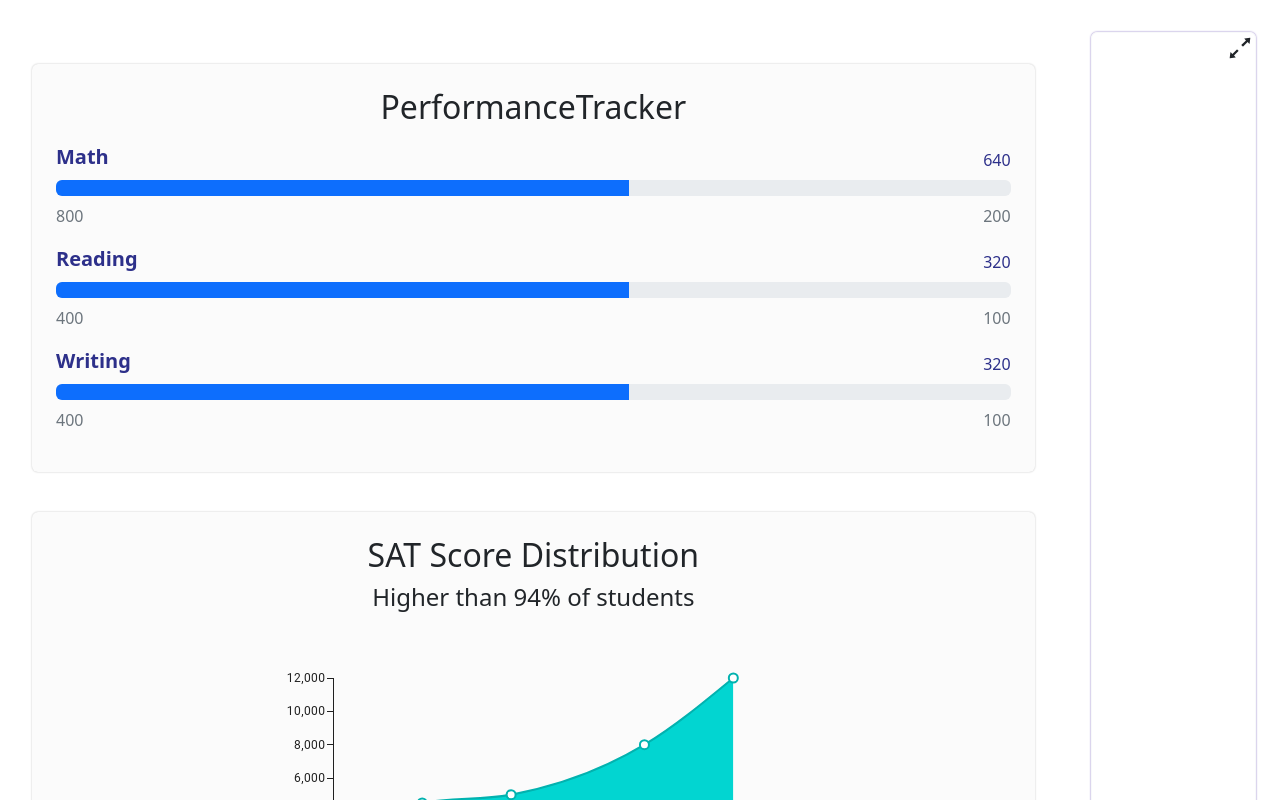
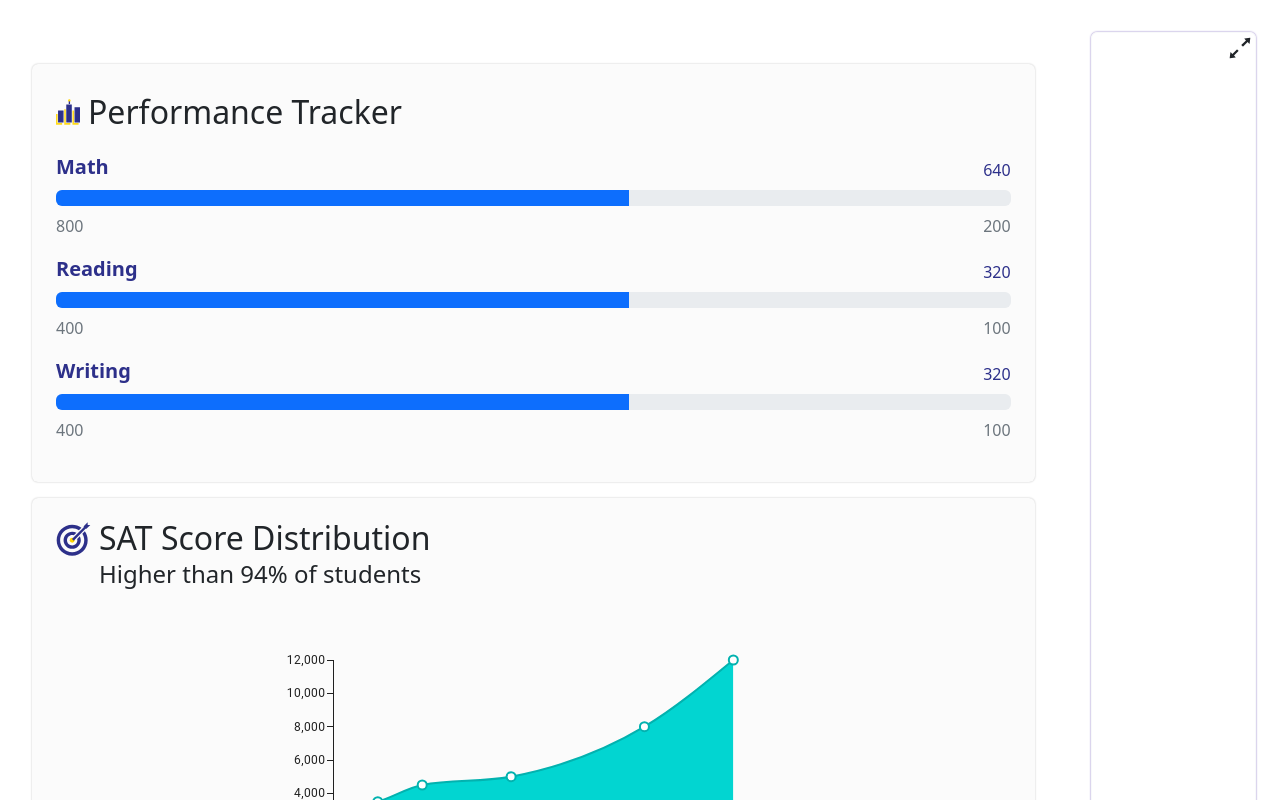
Before and after one commit to s0227373691/demo-code, a React (Vite) app: page / in a window 1280 px wide. Shown: the top 800 px of the page. Built offline with nearby package versions, Linux system fonts and the light colour scheme.

Commit message:
change style

```diff
--- a/src/App.jsx
+++ b/src/App.jsx
@@ -8,12 +8,14 @@ function App() {
   return (
     <Layout>
       <Layout.Left>
+        <section className="d-flex flex-wrap">
           <Wrapped>
             <PerformanceTracker />
           </Wrapped>
           <Wrapped>
             <BasicArea />
           </Wrapped>
+        </section>
       </Layout.Left>
       <Layout.Right>
         <div className="empty-div position-relative border border-1 border-light rounded">
--- a/src/components/BasicArea.jsx
+++ b/src/components/BasicArea.jsx
@@ -1,12 +1,15 @@
 import * as React from "react";
 import { LineChart } from "@mui/x-charts/LineChart";
 
-export default function BasicArea() {
+const ScoreDistribution = () => {
   return (
     <>
-      <header className="mb-3">
-        <h2 className="text-left">SAT Score Distribution</h2>
-        <h4 className="text-left">Higher than 94% of students</h4>
+      <header className="d-flex mb-3">
+        <Icon />
+        <div className="px-2">
+          <h3 className="mb-2 fs-2 lh-1">SAT Score Distribution</h3>
+          <h5 className="fs-4 lh-1 text-start">Higher than 94% of students</h5>
+        </div>
       </header>
       <div className="d-flex justify-content-center">
         <LineChart
@@ -23,4 +26,32 @@ export default function BasicArea() {
       </div>
     </>
   );
+};
+
+export default ScoreDistribution;
+
+function Icon() {
+  return (
+    <svg
+      width="35"
+      height="34"
+      viewBox="0 0 25 24"
+      fill="none"
+      xmlns="http://www.w3.org/2000/svg"
+    >
+      <path
+        fill-rule="evenodd"
+        clip-rule="evenodd"
+        d="M11.5545 23.9733C17.6757 23.9733 22.6379 19.0111 22.6379 12.89C22.6379 10.5047 21.8844 8.29541 20.6024 6.48716L18.8282 8.26134C19.681 9.59854 20.1751 11.1867 20.1751 12.8902C20.1751 17.6511 16.3157 21.5106 11.5548 21.5106C6.79388 21.5106 2.93441 17.6511 2.93441 12.8902C2.93441 8.12933 6.79388 4.26986 11.5548 4.26986C13.3461 4.26986 15.0098 4.81625 16.3884 5.75146L18.1546 3.98521C16.3108 2.6164 14.0273 1.80664 11.5545 1.80664C5.43337 1.80664 0.471191 6.76882 0.471191 12.89C0.471191 19.0111 5.43337 23.9733 11.5545 23.9733ZM14.6019 7.53787C13.7036 7.02544 12.6638 6.73267 11.5555 6.73267C8.15488 6.73267 5.39811 9.48943 5.39811 12.8901C5.39811 16.2907 8.15488 19.0475 11.5555 19.0475C14.9562 19.0475 17.7129 16.2907 17.7129 12.8901C17.7129 11.8708 17.4653 10.9094 17.0268 10.0627L15.1317 11.9578C15.2092 12.2557 15.2504 12.5682 15.2504 12.8902C15.2504 14.9306 13.5963 16.5847 11.5559 16.5847C9.51555 16.5847 7.86149 14.9306 7.86149 12.8902C7.86149 10.8499 9.51555 9.1958 11.5559 9.1958C11.9729 9.1958 12.3737 9.26488 12.7476 9.39221L14.6019 7.53787Z"
+        fill="#2D308A"
+      />
+      <circle cx="11.5562" cy="12.8906" r="1.75" fill="#FFD600" />
+      <path
+        fill-rule="evenodd"
+        clip-rule="evenodd"
+        d="M24.5287 1.95744L22.635 1.92139L20.9607 3.5956L20.9605 3.59533L22.6346 1.9212L22.5986 0.0274251L19.812 2.81401L19.8257 3.53349L11.4255 11.9336L12.663 13.1711L21.1022 4.73184L21.7421 4.74402L24.5287 1.95744Z"
+        fill="#2D308A"
+      />
+    </svg>
+  );
 }
--- a/src/components/Layout.jsx
+++ b/src/components/Layout.jsx
@@ -31,11 +31,7 @@ const Layout = ({ children }) => {
 function LayoutLeft({ children }) {
   const { isExpand } = useLayoutContext();
   return (
-    <div
-      className={`layout-overflow d-flex flex-wrap p-4 ${
-        isExpand ? "col-8" : "col-10"
-      }`}
-    >
+    <div className={`layout-overflow p-4 ${isExpand ? "col-8" : "col-10"}`}>
       {children}
     </div>
   );
--- a/src/components/PerformanceTracker.jsx
+++ b/src/components/PerformanceTracker.jsx
@@ -1,12 +1,12 @@
 import React from "react";
 import TrackerList from "./TrackerList";
-import Container from "./Wrapped";
 
 const PerformanceTracker = () => {
   return (
     <>
-      <header className="mb-3">
-        <h2 className="text-left">PerformanceTracker</h2>
+      <header className="d-flex align-items-center mb-3">
+        <Icon />
+        <span className="fs-2 px-2">Performance Tracker</span>
       </header>
       <TrackerList />
     </>
@@ -14,3 +14,57 @@ const PerformanceTracker = () => {
 };
 
 export default PerformanceTracker;
+
+function Icon({ className }) {
+  return (
+    <svg
+      className={className}
+      width="24"
+      height="26"
+      viewBox="0 0 24 26"
+      fill="none"
+      xmlns="http://www.w3.org/2000/svg"
+    >
+      <path
+        d="M13.3333 2.90495C14.0697 2.90495 14.6667 2.30799 14.6667 1.57161C14.6667 0.835235 14.0697 0.238281 13.3333 0.238281C12.5969 0.238281 12 0.835235 12 1.57161C12 2.30799 12.5969 2.90495 13.3333 2.90495Z"
+        fill="#FFDA1A"
+      />
+      <path
+        d="M13.3867 2.37109V5.02163"
+        stroke="#2D308A"
+        stroke-width="1.33333"
+        stroke-miterlimit="10"
+      />
+      <path
+        d="M2.72428 12.2389H6.87667V22.9056H2.72428V12.2389Z"
+        fill="#2D308A"
+        stroke="#2D308A"
+        stroke-width="1.33333"
+      />
+      <path
+        d="M6.12249 23.9634V25.7633H0V14.9062H1.59453V23.9634H6.12249Z"
+        fill="#FFDA1A"
+      />
+      <path
+        d="M10.9528 6.23893H15.1052V22.9056H10.9528V6.23893Z"
+        fill="#2D308A"
+        stroke="#2D308A"
+        stroke-width="1.33333"
+      />
+      <path
+        d="M14.351 23.962V25.762H8.22852V10.2383H9.82304V23.962H14.351Z"
+        fill="#FFDA1A"
+      />
+      <path
+        d="M19.1813 8.90495H23.3337L23.3337 22.9049H19.1813L19.1813 8.90495Z"
+        fill="#2D308A"
+        stroke="#2D308A"
+        stroke-width="1.33333"
+      />
+      <path
+        d="M22.5795 23.9627V25.7626H16.457V11.5723H18.0516V23.9627H22.5795Z"
+        fill="#FFDA1A"
+      />
+    </svg>
+  );
+}
--- a/src/components/Wrapped.jsx
+++ b/src/components/Wrapped.jsx
@@ -2,8 +2,8 @@ import React from "react";
 
 const Wrapped = ({ children }) => {
   return (
-    <div className="p-2 col-12 col-xxl-6">
-      <div className="wrapped p-4 mb-4 rounded">{children}</div>
+    <div className="flex-grow-1 p-2 col-12 col-xxl-6">
+      <div className="wrapped h-100 p-4 rounded">{children}</div>
     </div>
   );
 };
```
Lines whose indentation alone changed are shown as unchanged.
